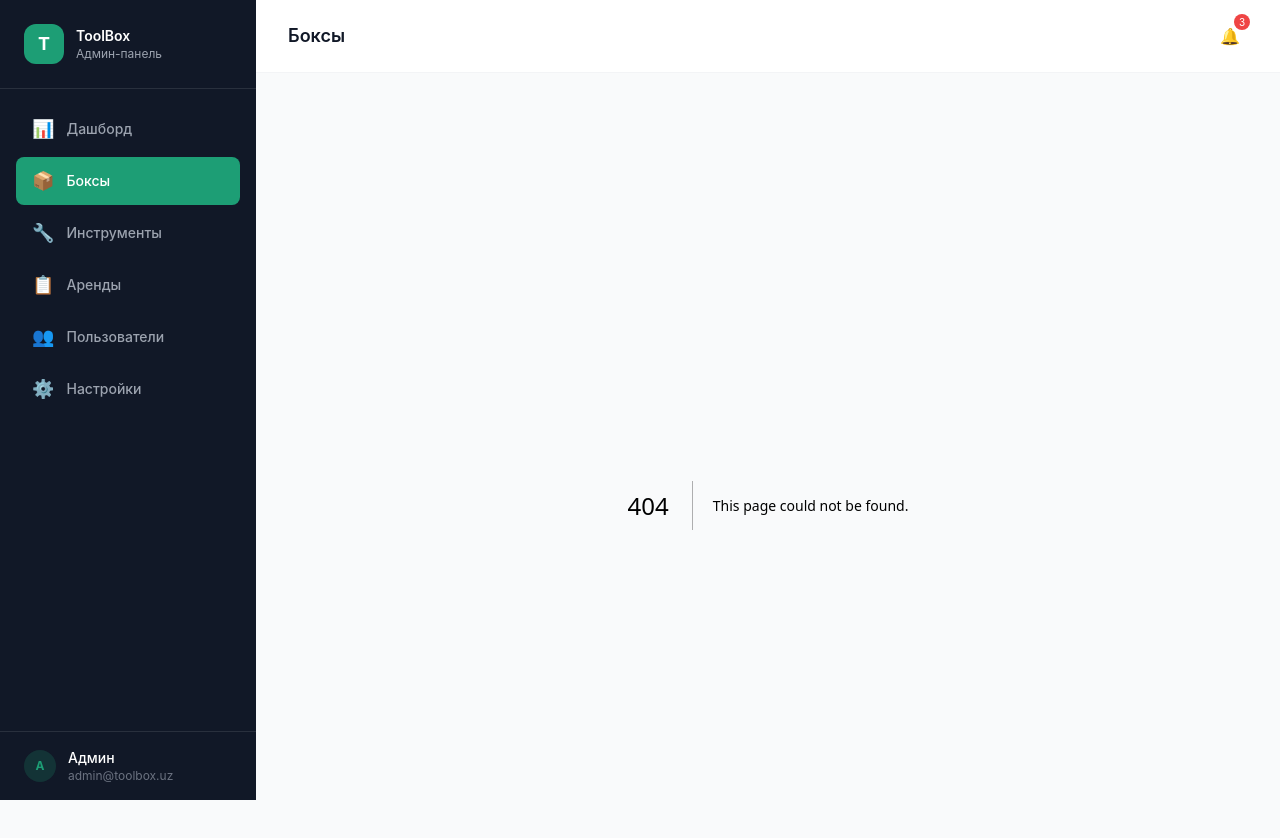
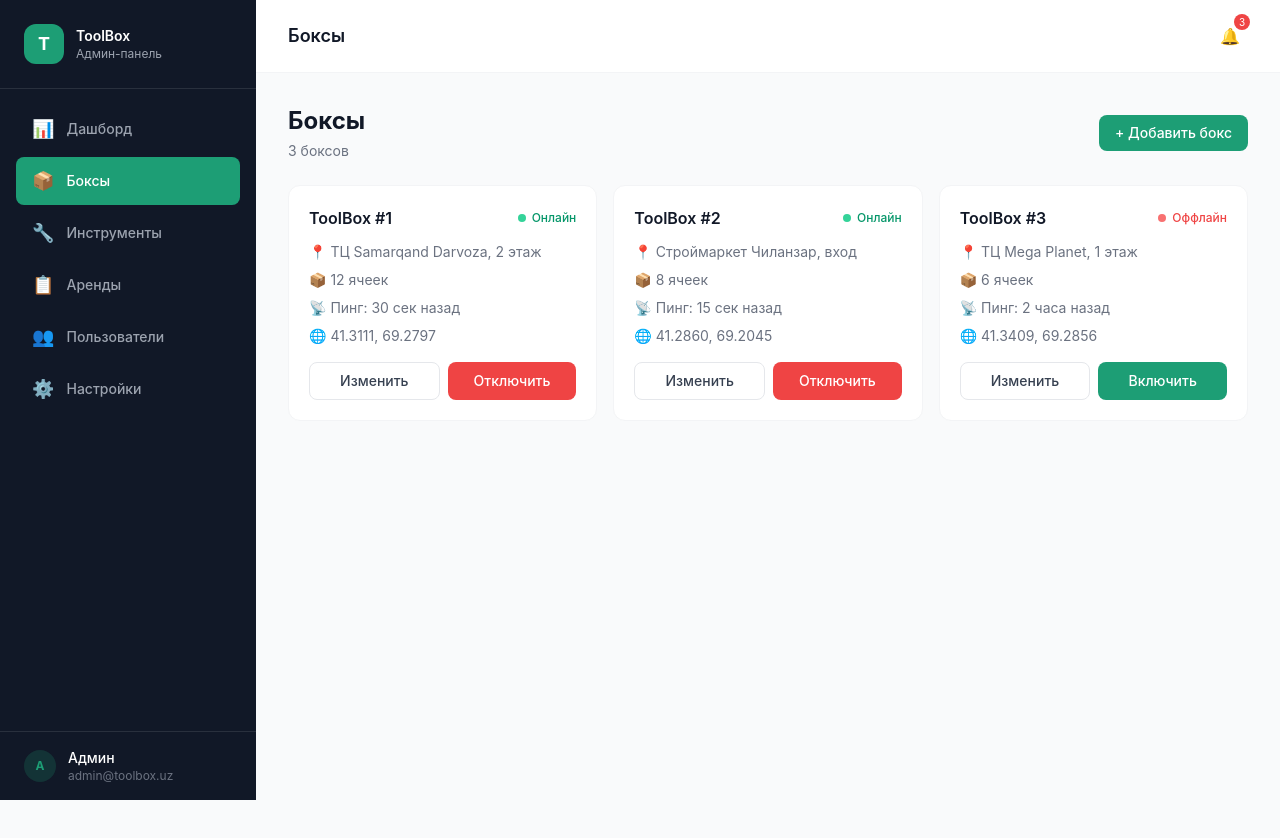
Before and after one commit to wapxman/toolbox-admin, a Next.js app: page /boxes in a window 1280 px wide. Before the commit this address had no page. Shown: the top 838 px of the page. After the commit the page ends 800 px from the top, so only its background shows below. Built offline with nearby package versions, Linux system fonts and the light colour scheme.

Commit message:
Add Boxes page with cards and add modal

```diff
--- /dev/null
+++ b/app/boxes/page.tsx
@@ -0,0 +1,72 @@
+'use client';
+import { useState } from 'react';
+
+const initialBoxes = [
+  { id: 1, name: 'ToolBox #1', address: 'ТЦ Samarqand Darvoza, 2 этаж', lat: 41.311081, lng: 69.279737, cells: 12, online: true, lastPing: '30 сек назад' },
+  { id: 2, name: 'ToolBox #2', address: 'Строймаркет Чиланзар, вход', lat: 41.285960, lng: 69.204539, cells: 8, online: true, lastPing: '15 сек назад' },
+  { id: 3, name: 'ToolBox #3', address: 'ТЦ Mega Planet, 1 этаж', lat: 41.340920, lng: 69.285637, cells: 6, online: false, lastPing: '2 часа назад' },
+];
+
+export default function BoxesPage() {
+  const [boxes] = useState(initialBoxes);
+  const [showModal, setShowModal] = useState(false);
+
+  return (
+    <div className="space-y-6">
+      <div className="flex items-center justify-between">
+        <div>
+          <h2 className="text-2xl font-bold text-gray-900">Боксы</h2>
+          <p className="text-sm text-gray-500 mt-1">{boxes.length} боксов</p>
+        </div>
+        <button onClick={() => setShowModal(true)} className="btn-primary">+ Добавить бокс</button>
+      </div>
+
+      <div className="grid grid-cols-3 gap-4">
+        {boxes.map((b) => (
+          <div key={b.id} className="bg-white rounded-xl border border-gray-100 p-5 hover:shadow-md transition-shadow">
+            <div className="flex items-center justify-between mb-3">
+              <h3 className="font-semibold text-gray-900">{b.name}</h3>
+              <span className={`flex items-center gap-1.5 text-xs font-medium ${b.online ? 'text-emerald-600' : 'text-red-500'}`}>
+                <span className={`w-2 h-2 rounded-full ${b.online ? 'bg-emerald-400' : 'bg-red-400'}`} />
+                {b.online ? 'Онлайн' : 'Оффлайн'}
+              </span>
+            </div>
+            <div className="space-y-2 text-sm text-gray-500">
+              <div className="flex items-center gap-2">📍 {b.address}</div>
+              <div className="flex items-center gap-2">📦 {b.cells} ячеек</div>
+              <div className="flex items-center gap-2">📡 Пинг: {b.lastPing}</div>
+              <div className="flex items-center gap-2">🌐 {b.lat.toFixed(4)}, {b.lng.toFixed(4)}</div>
+            </div>
+            <div className="flex gap-2 mt-4">
+              <button className="btn-secondary flex-1 text-xs py-1.5">Изменить</button>
+              <button className={`flex-1 text-xs py-1.5 rounded-lg font-medium ${b.online ? 'btn-danger' : 'btn-primary'}`}>
+                {b.online ? 'Отключить' : 'Включить'}
+              </button>
+            </div>
+          </div>
+        ))}
+      </div>
+
+      {showModal && (
+        <div className="fixed inset-0 bg-black/50 flex items-center justify-center z-50" onClick={() => setShowModal(false)}>
+          <div className="bg-white rounded-2xl w-full max-w-lg p-6 space-y-4" onClick={(e) => e.stopPropagation()}>
+            <h3 className="text-lg font-semibold">Добавить бокс</h3>
+            <div className="space-y-3">
+              <div><label className="text-sm font-medium text-gray-700 mb-1 block">Название</label><input className="input" placeholder="ToolBox #4" /></div>
+              <div><label className="text-sm font-medium text-gray-700 mb-1 block">Адрес</label><input className="input" placeholder="ТЦ ..., этаж" /></div>
+              <div className="grid grid-cols-2 gap-3">
+                <div><label className="text-sm font-medium text-gray-700 mb-1 block">Широта</label><input type="number" step="0.000001" className="input" placeholder="41.311081" /></div>
+                <div><label className="text-sm font-medium text-gray-700 mb-1 block">Долгота</label><input type="number" step="0.000001" className="input" placeholder="69.279737" /></div>
+              </div>
+              <div><label className="text-sm font-medium text-gray-700 mb-1 block">Кол-во ячеек</label><input type="number" className="input" placeholder="12" /></div>
+            </div>
+            <div className="flex gap-3 pt-2">
+              <button className="btn-primary flex-1">Сохранить</button>
+              <button onClick={() => setShowModal(false)} className="btn-secondary flex-1">Отмена</button>
+            </div>
+          </div>
+        </div>
+      )}
+    </div>
+  );
+}
```
